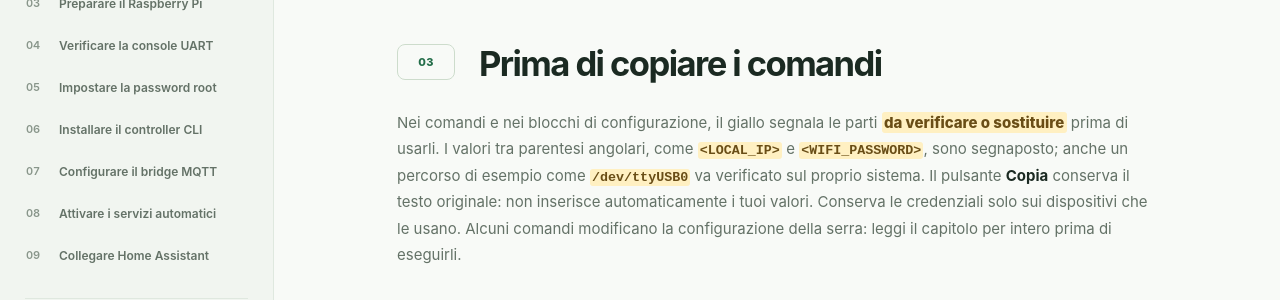
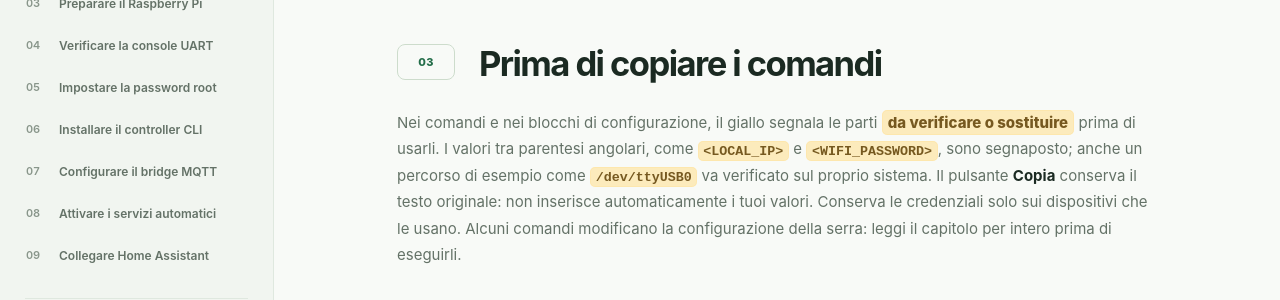
Before and after one commit to Interstellar0verdrive/Linfa-local-control, an MkDocs documentation site: the page built from docs/index.md, in a window 1280 px wide and 1400 px high, scrolled down 1928 px. Shown: the part 387-687 px from the top of the window. Built offline with MkDocs 1.6.1, drawn with Linux system fonts in a browser that asks for light colours.

Commit message:
Refine editable value pills for both themes

```diff
--- a/docs/stylesheets/site.css
+++ b/docs/stylesheets/site.css
@@ -28,8 +28,9 @@
   --code-string: #92531f;
   --code-keyword: #315b9c;
   --code-comment: #64786b;
-  --value-check-bg: #fff0c2;
-  --value-check-ink: #694d16;
+  --value-check-bg: #ffe4a0ab;
+  --value-check-ink: #765920;
+  --value-check-border: #ffe4a080;
   --shadow: 0 12px 38px rgba(24, 54, 33, .07);
 }
 
@@ -65,6 +66,7 @@
   --code-comment: #9db5a3;
   --value-check-bg: #514424;
   --value-check-ink: #ffe4a0;
+  --value-check-border: #ffe4a021;
   --shadow: 0 14px 40px rgba(0, 0, 0, .16);
 }
 
@@ -351,7 +353,7 @@ h2 { margin: 0; font-size: clamp(26px, 2.6vw, 34px); font-weight: 750; letter-sp
 .markdown-body .highlight .s, .markdown-body .highlight .s1, .markdown-body .highlight .s2, .markdown-body .highlight .se { color: var(--code-string); }
 .markdown-body .highlight .k, .markdown-body .highlight .nb, .markdown-body .highlight .na { color: var(--code-keyword); }
 .markdown-body .highlight .c, .markdown-body .highlight .c1, .markdown-body .highlight .cm { color: var(--code-comment); }
-.markdown-body .value-to-check { padding: .08em .16em; border-radius: 3px; background: var(--value-check-bg); color: var(--value-check-ink); font-weight: 800; -webkit-box-decoration-break: clone; box-decoration-break: clone; }
+.markdown-body .value-to-check { padding: .12em .35em; border: 1px solid var(--value-check-border); border-radius: 5px; background: var(--value-check-bg); color: var(--value-check-ink); font-weight: 800; -webkit-box-decoration-break: clone; box-decoration-break: clone; }
 .markdown-body > pre { margin: 28px 0; border-radius: 12px; }
 .markdown-body table { display: table; width: 100%; margin: 28px 0; border-collapse: separate; border-spacing: 0; border: 1px solid var(--line); border-radius: 12px; overflow: hidden; background: var(--surface); font-size: 13px; }
 .markdown-body table th { padding: 13px 16px; border-bottom: 1px solid var(--line); background: var(--accent-soft); color: var(--accent-dark); text-align: left; font-size: 11px; letter-spacing: .025em; }
```
